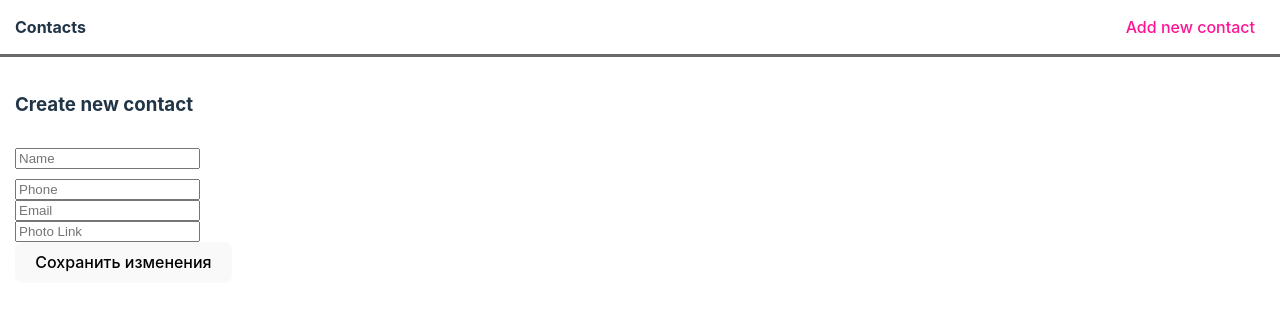
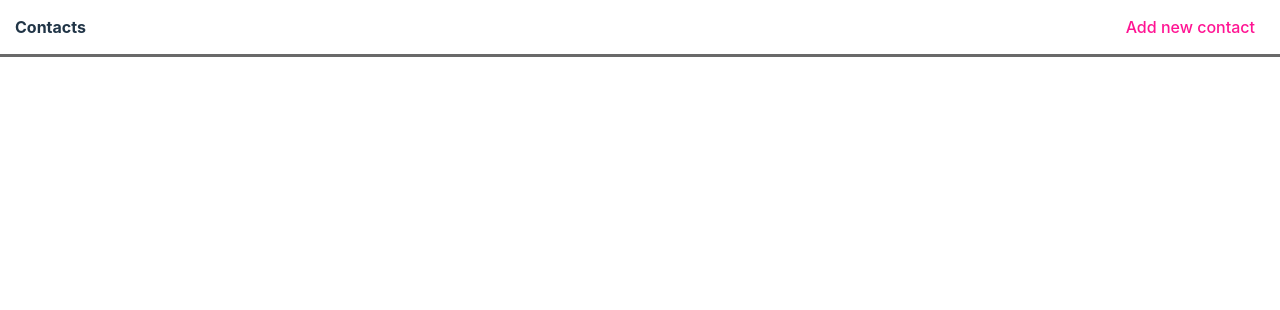
Before and after one commit to BeksultanDJ/HomeWork70, a React (Vite) app: page /1/EditQuote in a window 1280 px wide. Shown: the top 310 px of the page. Built offline with nearby package versions, Linux system fonts and the light colour scheme.

Commit message:
изменил путь перехода между страницами

```diff
--- a/src/App.tsx
+++ b/src/App.tsx
@@ -16,7 +16,7 @@ function App() {
           <Routes>
               <Route path="/" element={<Contacts/>}/>
               <Route path="/NewContacts" element={<NewContacts />} />
-              <Route path="/:id/EditQuote" element={<EditContact/>} />
+              <Route path="/:id/EditContact" element={<EditContact/>} />
           </Routes>
       </div>
     </>
```
